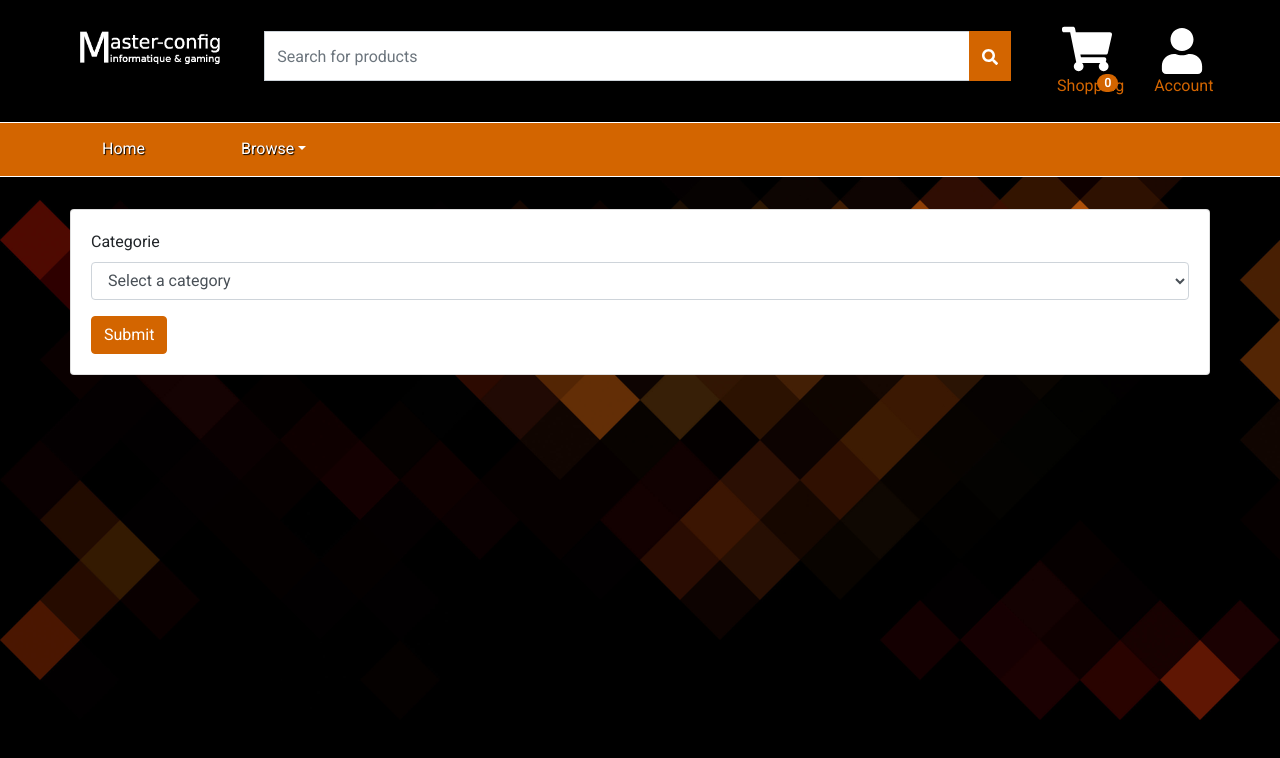
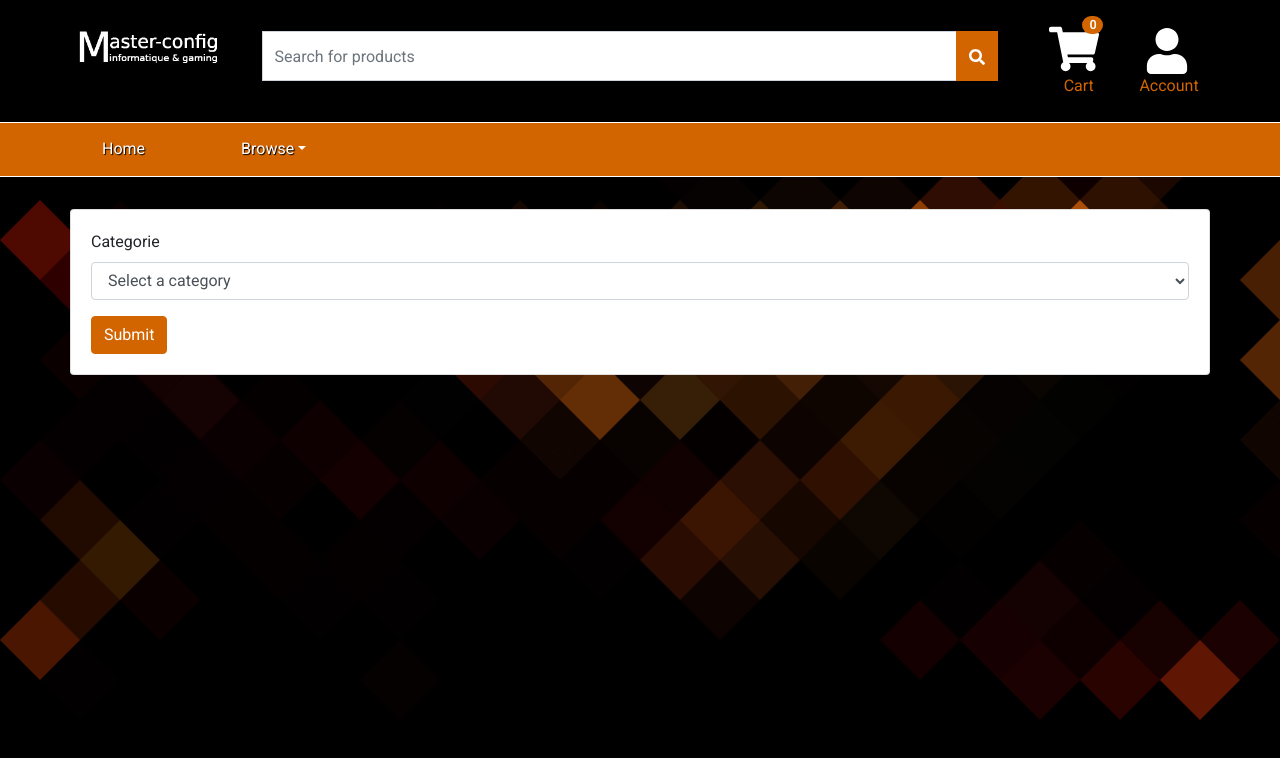
Before and after one commit to mteterel/e-commerce, a React (Create React App) app in the folder client/: page /admin/products/add in a window 1280 px wide. Shown: the top 758 px of the page. Built offline with nearby package versions, Linux system fonts and the light colour scheme.

Commit message:
update navbar & style

```diff
--- a/client/src/components/AppNavBar_1.jsx
+++ b/client/src/components/AppNavBar_1.jsx
@@ -59,7 +59,7 @@ const AppNavBar1 = props => {
                 <FaShoppingCart className={styles.FaShoppingCart} color="white"/>
                 <Badge pill variant={"primary"} className={styles.BadgeCart}>{props.cartProducts.length}</Badge>
                 </div>
-                <span className={styles.cart}>Shopping&nbsp;</span>
+                <span className={styles.cart}>Cart&nbsp;</span>
               </Nav.Link>
             </OverlayTrigger>
           {/* </div> */}
--- a/client/src/components/AppNavBar_1.module.scss
+++ b/client/src/components/AppNavBar_1.module.scss
@@ -1,3 +1,4 @@
+
     .BaseLogo{
         width: 110%;
         // border: 1px solid red;
@@ -26,13 +27,12 @@
         text-align: center;
     }
     .cart{
-        // border: 1px solid yellow;
-       // margin-top: 60px;
-        //text-align: center;
+        margin-left: 20px;
     }
     .BadgeCart{
         position: absolute;
         right: 5px;
+        top: 0px;
     }
     .search_bar{
         width: 100%;
```
